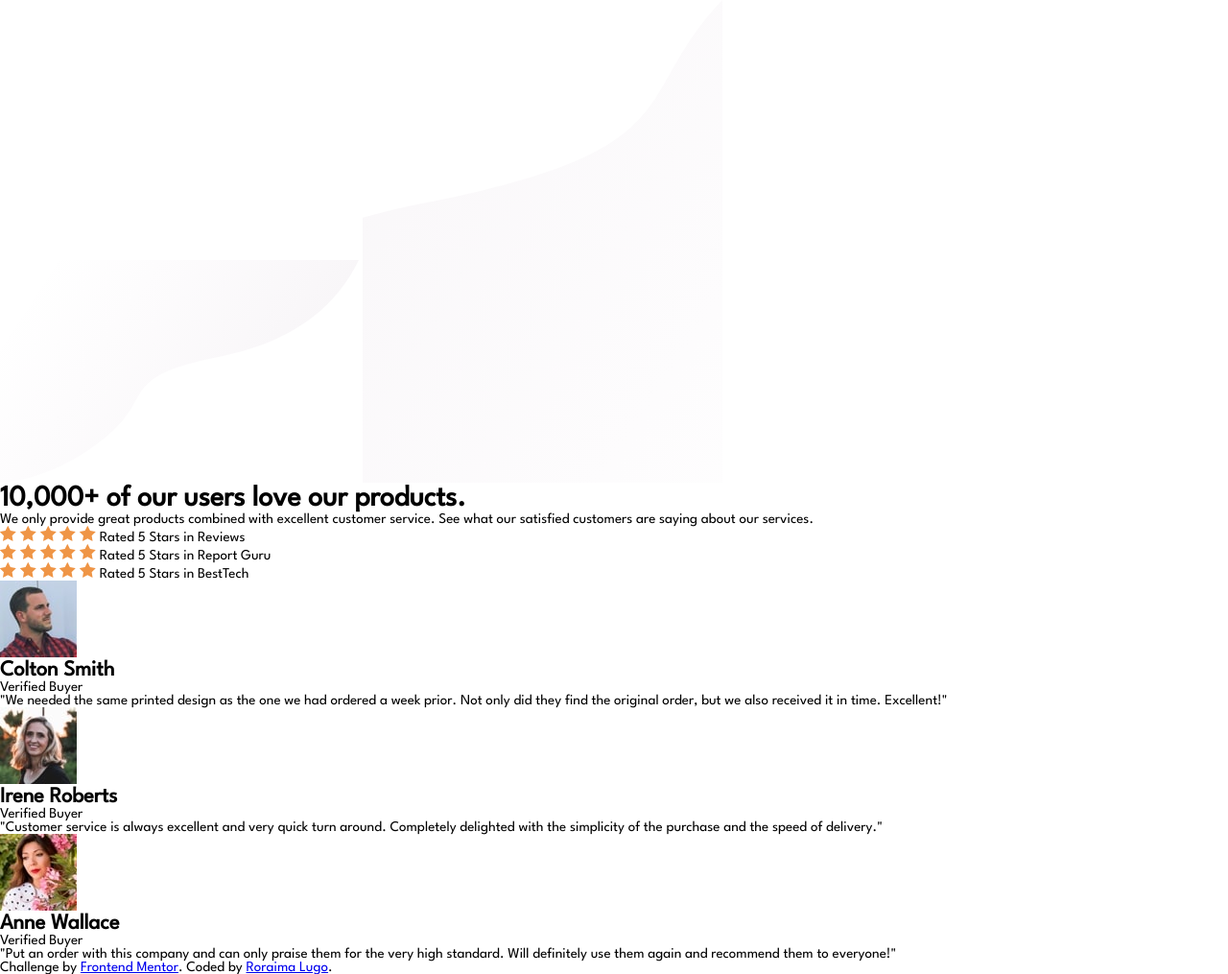
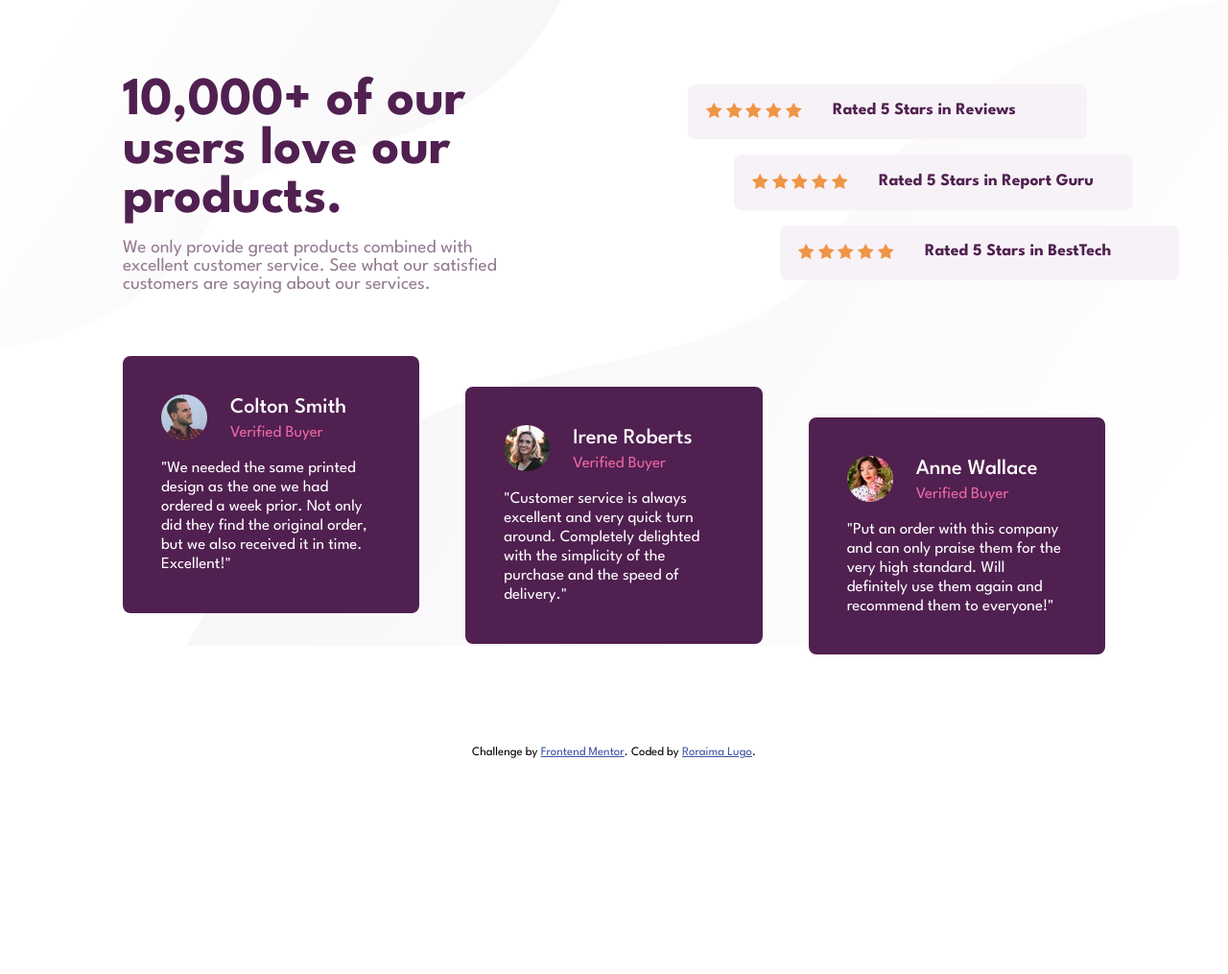
Before and after one commit to roraima1986/social-proof.github.io, a plain HTML site: page index.html in a window 1280 px wide. Shown: the whole page at 96% size. After the commit the page ends 806 px from the top, so only its background shows below. Drawn offline with Linux system fonts and the light colour scheme.

Commit message:
Estilos CSS

```diff
--- a/index.html
+++ b/index.html
@@ -8,7 +8,7 @@
     <title>Frontend Mentor | Social proof section</title>
     <link rel="preconnect" href="https://fonts.googleapis.com">
     <link rel="preconnect" href="https://fonts.gstatic.com" crossorigin>
-    <link href="https://fonts.googleapis.com/css2?family=League+Spartan&display=swap" rel="stylesheet">
+    <link href="https://fonts.googleapis.com/css2?family=League+Spartan:wght@400;500;700&display=swap" rel="stylesheet">
 
     <link rel="stylesheet" href="./styles.css">
 
@@ -16,13 +16,13 @@
   <body>
     <!--Background image top-->
     <picture class="picture__top">
-      <source media="(min-width:375px)" srcset="./images/bg-pattern-top-mobile.svg">
+      <source media="(max-width:375px)" srcset="./images/bg-pattern-top-mobile.svg">
       <img src="./images/bg-pattern-top-desktop.svg" alt="image top" class="picture__top-image">
     </picture>
 
     <!--Background image bottom-->
     <picture class="picture__bottom">
-      <source media="(min-width:375px)" srcset="./images/bg-pattern-bottom-mobile.svg">
+      <source media="(max-width:375px)" srcset="./images/bg-pattern-bottom-mobile.svg">
       <img src="./images/bg-pattern-bottom-desktop.svg" alt="image bottom" class="picture__bottom-image">
     </picture>
 
@@ -44,31 +44,38 @@
 
           <!--RIGHT-->
           <div class="right">
-            <div class="right__rated">
+            <div class="right__rated rated__start">
+              <div class="rated__container">
                 <img src="./images/icon-star.svg" alt="star" class="icon-star">
                 <img src="./images/icon-star.svg" alt="star" class="icon-star">
                 <img src="./images/icon-star.svg" alt="star" class="icon-star">
                 <img src="./images/icon-star.svg" alt="star" class="icon-star">
                 <img src="./images/icon-star.svg" alt="star" class="icon-star">
-              <span class="right__rated-item">Rated 5 Stars in Reviews</span>
               </div>
 
-            <div class="right__rated">
+              <span class="rated__item">Rated 5 Stars in Reviews</span>
+            </div>
+
+            <div class="right__rated rated__middle">
+              <div class="rated__container">
                 <img src="./images/icon-star.svg" alt="star" class="icon-star">
                 <img src="./images/icon-star.svg" alt="star" class="icon-star">
                 <img src="./images/icon-star.svg" alt="star" class="icon-star">
                 <img src="./images/icon-star.svg" alt="star" class="icon-star">
                 <img src="./images/icon-star.svg" alt="star" class="icon-star">
-              <span class="right__rated-item">Rated 5 Stars in Report Guru</span>
+              </div>
+              <span class="rated__item">Rated 5 Stars in Report Guru</span>
             </div>
 
-            <div class="right__rated">
-              <img src="./images/icon-star.svg" alt="star">
-              <img src="./images/icon-star.svg" alt="star">
-              <img src="./images/icon-star.svg" alt="star">
-              <img src="./images/icon-star.svg" alt="star">
-              <img src="./images/icon-star.svg" alt="star">
-              <span class="right__rated-item">Rated 5 Stars in BestTech</span>
+            <div class="right__rated rated__end">
+              <div class="rated__container">
+                <img src="./images/icon-star.svg" alt="star" class="icon-star">
+                <img src="./images/icon-star.svg" alt="star" class="icon-star">
+                <img src="./images/icon-star.svg" alt="star" class="icon-star">
+                <img src="./images/icon-star.svg" alt="star" class="icon-star">
+                <img src="./images/icon-star.svg" alt="star" class="icon-star">
+              </div>
+              <span class="rated__item">Rated 5 Stars in BestTech</span>
             </div>
           </div>
 
@@ -78,15 +85,17 @@
         <div class="layout__bottom">
 
           <!--Colton Smith-->
-          <div class="card">
+          <div class="card card__start">
 
             <!--Card Header-->
             <div class="card__header">
               <div class="card__header-container-img">
                 <img src="./images/image-colton.jpg" alt="Colton Smith" class="card__header-image">
               </div>
+              <div class="card__header-person">
                 <h2 class="card__header-title">Colton Smith</h2>
                 <p class="card__header-subtitle">Verified Buyer</p>
+              </div>
             </div>
 
             <!--Description-->
@@ -98,15 +107,17 @@
           </div>
 
           <!--Irene Roberts-->
-          <div class="card">
+          <div class="card card__middle">
 
             <!--Card Header-->
             <div class="card__header">
               <div class="card__header-container-img">
                 <img src="./images/image-irene.jpg" alt="Irene Roberts" class="card__header-image">
               </div>
+              <div class="card__header-person">
                 <h2 class="card__header-title">Irene Roberts</h2>
                 <p class="card__header-subtitle">Verified Buyer</p>
+              </div>
             </div>
 
             <!--Description-->
@@ -118,15 +129,18 @@
           </div>
 
           <!--Anne Wallace-->
-          <div class="card">
+          <div class="card card__end">
 
             <!--Card Header-->
             <div class="card__header">
               <div class="card__header-container-img">
                 <img src="./images/image-anne.jpg" alt="Anne Wallace" class="card__header-image">
               </div>
+              <div class="card__header-person">
                 <h2 class="card__header-title">Anne Wallace</h2>
                 <p class="card__header-subtitle">Verified Buyer</p>
+              </div>
+
             </div>
 
             <!--Description-->
--- a/styles.css
+++ b/styles.css
@@ -1,8 +1,8 @@
 :root {
     --color-principal: hsl(300, 43%, 22%);
-    --color-secondary: hsl(333, 80%, 67%);
-    --color-principal-opacity: hsl(303, 10%, 53%);
-    --color-title-card: hsl(300, 24%, 96%);
+    --color-destacate: hsl(333, 80%, 67%);
+    --color-description: hsl(303, 10%, 53%);
+    --color-secondary: hsl(300, 24%, 96%);
     --color-white: hsl(0, 0%, 100%);
 }
 
@@ -13,14 +13,168 @@
 }
 
 body {
-    position: relative;
     font-family: 'League Spartan', sans-serif;
     font-size: 15px;
 }
 
-.footer {
-    font-size: 11px;
+/* Background Image */
+.picture__top {
+    position: absolute;
+    top: 0;
+    left: 0;
+    z-index: -1;
+}
+
+.picture__bottom {
+    position: absolute;
+    top: 0;
+    bottom: 0;
+    right: 0;
+    z-index: -1;
+}
+
+/* CONTENT */
+.main {
+    display: flex;
+    flex-direction: column;
+    justify-content: center;
+    align-items: center;
+    margin: 0 auto;
+    padding: 5rem 0;
+    width: 80%;
+    min-height: 95vh;
+}
+
+/* Layout Top */
+.layout__top {
+    display: flex;
+    flex-direction: row;
+    gap: 2rem;
+    padding-bottom: 4rem;
+}
+
+.left {
+    flex-basis: 40%;
+}
+
+.left__title {
+    color: var(--color-principal);
+    font-size: 3.5rem;
+    font-weight: 700;
+    margin-bottom: 1rem;
+}
+
+.left__description {
+    color: var(--color-description);
+    font-size: 1.2rem;
+    line-height: 1.2rem;
+}
+
+.right {
+    flex-basis: 60%;
+    display: flex;
+    flex-direction: column;
+}
+
+.right__rated {
+    display: flex;
+    flex-direction: row;
+    gap: 2rem;
+    background-color: var(--color-secondary);
+    margin: 0.5rem;
+    padding: 1.2rem;
+    border-radius: 0.5rem;
+    width: 70%;
+}
+
+.rated__start {
+    margin-left: 10rem;
+}
+
+.rated__middle {
+    margin-left: 13rem;
+}
+
+.rated__end {
+    margin-left: 16rem;
+}
+
+.rated__item {
+    color: var(--color-principal);
+    font-weight: 700;
+    font-size: 1.1rem;
+}
+
+/* LAYOUT BOTTOM */
+.layout__bottom {
+    display: flex;
+    flex-direction: row;
+    gap: 3rem;
+}
+
+.card {
+    background-color: var(--color-principal);
+    border-radius: 0.5rem;
+    padding: 2.5rem;
+    width: 100%;
+    height: 50%;
+}
+
+.card__header {
+    display: flex;
+    flex-direction: row;
+    align-items: center;
+    gap: 1.5rem;
+    margin-bottom: 1rem;
+}
+
+.card__header-container-img {
+    width: 3rem;
+    height: auto;
+    border-radius: 50%;
+}
+
+.card__header-image {
+    width: 100%;
+    border-radius: 50%;
+}
+
+.card__header-title {
+    color: var(--color-white);
+    font-weight: 500;
+    font-size: 1.4rem;
+    margin-bottom: 0.5rem;
+}
+
+.card__header-subtitle {
+    color: var(--color-destacate);
+    font-size: 1.05rem;
+}
+
+.card__body-description {
+    color: var(--color-white);
+    font-size: 1.05rem;
+    line-height: 1.2;
+}
+
+.card__start {
+    margin-top: 0;
+}
+
+.card__middle {
+    margin-top: 2rem;
+}
+
+.card__end {
+    margin-top: 4rem;
+}
+
+
+/* FOOTER */
+.attribution {
+    padding: 1rem 0;
+    font-size: 0.8rem;
     text-align: center;
 }
 
-.footer a {color: hsl(228, 45%, 44%);}
+.attribution a {color: hsl(228, 45%, 44%);}
```
Lines whose indentation alone changed are shown as unchanged.
